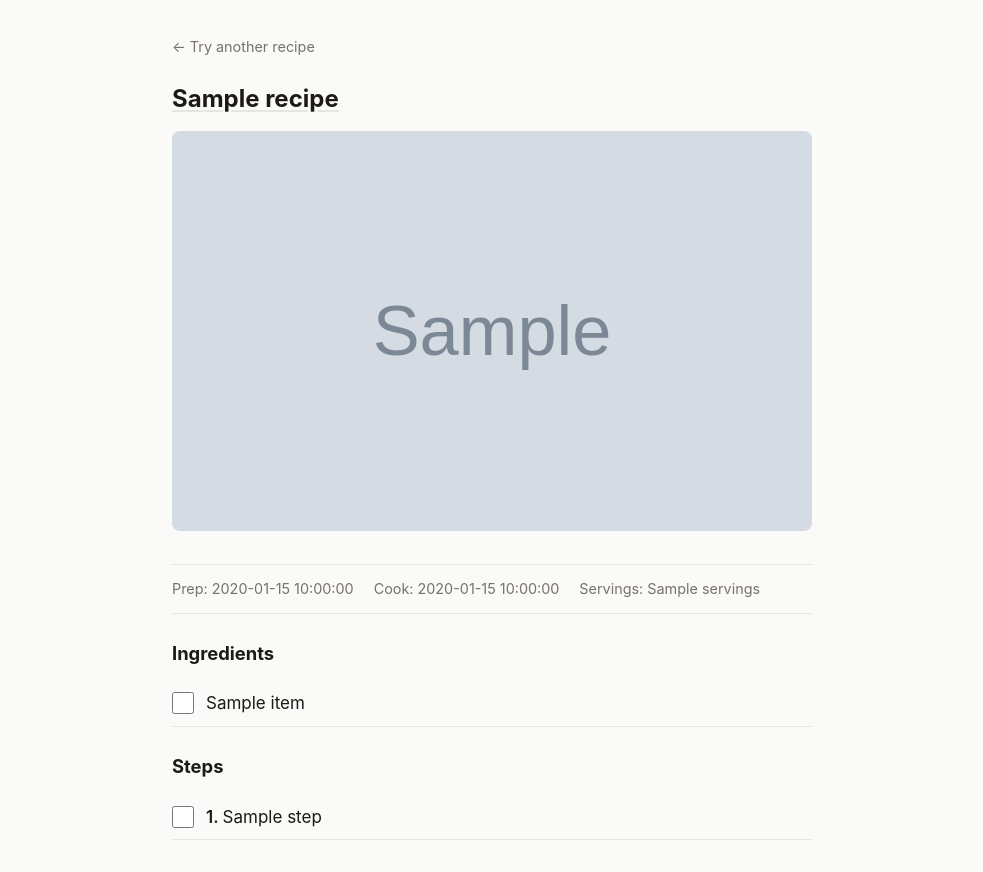
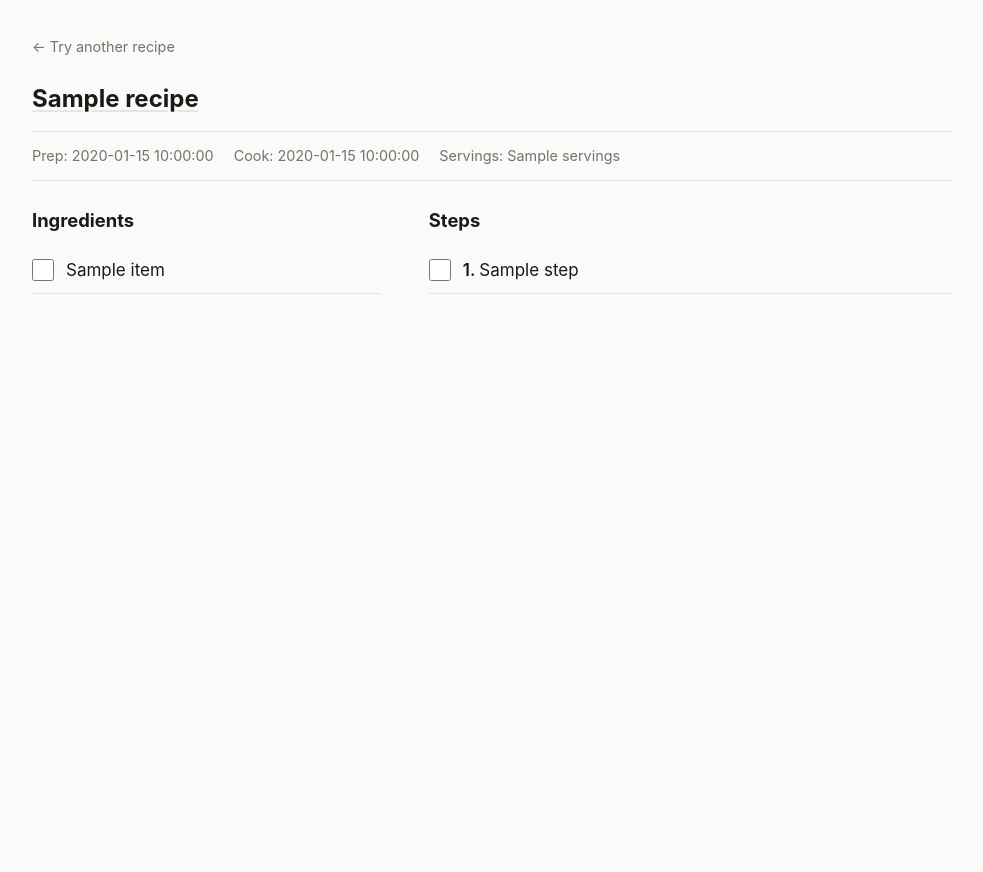
Before and after one commit to djcunningham0/just-show-me-the-recipe, a FastAPI app: template app/templates/recipe.html in a window 1280 px wide. Shown: the whole page, without its empty margins (148-1131 px from the left). After the commit the page ends 294 px from the top, so only its background shows below. Run offline with FastAPI, Linux system fonts and the light colour scheme; the template is opened without the code that fills it: most values are stand-ins (such as "Sample title", 1, 10 or a date in 2020); grey boxes marked "Sample" are stand-in pictures.

Commit message:
two column layout; remove image

```diff
--- a/app/static/style.css
+++ b/app/static/style.css
@@ -115,14 +115,6 @@ body {
     text-decoration-color: var(--color-accent);
 }
 
-.recipe-image {
-    width: 100%;
-    max-height: 400px;
-    object-fit: cover;
-    border-radius: 8px;
-    margin-bottom: 1.5rem;
-}
-
 .meta {
     display: flex;
     flex-wrap: wrap;
@@ -138,7 +130,23 @@ body {
 .recipe h2 {
     font-size: 1.15rem;
     margin-bottom: 0.75rem;
-    margin-top: 1.5rem;
+}
+
+/* -- Two-column recipe layout -- */
+.container:has(.recipe) {
+    max-width: 960px;
+}
+
+.recipe-content {
+    display: grid;
+    grid-template-columns: 1fr 1.5fr;
+    gap: 3rem;
+    align-items: start;
+}
+
+.ingredients-column {
+    position: sticky;
+    top: 1rem;
 }
 
 /* -- Checklist -- */
@@ -201,6 +209,17 @@ body {
 }
 
 /* -- Responsive -- */
+@media (max-width: 768px) {
+    .recipe-content {
+        grid-template-columns: 1fr;
+        gap: 1.5rem;
+    }
+
+    .ingredients-column {
+        position: static;
+    }
+}
+
 @media (max-width: 500px) {
     .url-form {
         flex-direction: column;
--- a/app/templates/recipe.html
+++ b/app/templates/recipe.html
@@ -3,19 +3,14 @@ Recipe!{% endblock %} {% block content %}
 <a href="/" class="back-link">&larr; Try another recipe</a>
 
 <article class="recipe">
+    <header class="recipe-header">
         <h1>
             <a href="{{ recipe.source_url }}" target="_blank" rel="noopener"
                 >{{ recipe.title }}</a
             >
         </h1>
 
-    {% if recipe.image_url %}
-    <img
-        src="{{ recipe.image_url }}"
-        alt="{{ recipe.title }}"
-        class="recipe-image"
-    />
-    {% endif %} {% if recipe.prep_time or recipe.cook_time or recipe.servings %}
+        {% if recipe.prep_time or recipe.cook_time or recipe.servings %}
         <div class="meta">
             {% if recipe.prep_time %}<span>Prep: {{ recipe.prep_time }}</span>{%
             endif %} {% if recipe.cook_time %}<span
@@ -25,8 +20,10 @@ Recipe!{% endblock %} {% block content %}
             >{% endif %}
         </div>
         {% endif %}
+    </header>
 
-    <section>
+    <div class="recipe-content">
+        <section class="ingredients-column">
             <h2>Ingredients</h2>
             <ul class="checklist">
                 {% for item in recipe.ingredients %}
@@ -40,7 +37,7 @@ Recipe!{% endblock %} {% block content %}
             </ul>
         </section>
 
-    <section>
+        <section class="steps-column">
             <h2>Steps</h2>
             <ol class="checklist steps">
                 {% for step in recipe.steps %}
@@ -53,5 +50,6 @@ Recipe!{% endblock %} {% block content %}
                 {% endfor %}
             </ol>
         </section>
+    </div>
 </article>
 {% endblock %}
```
Lines whose indentation alone changed are shown as unchanged.
